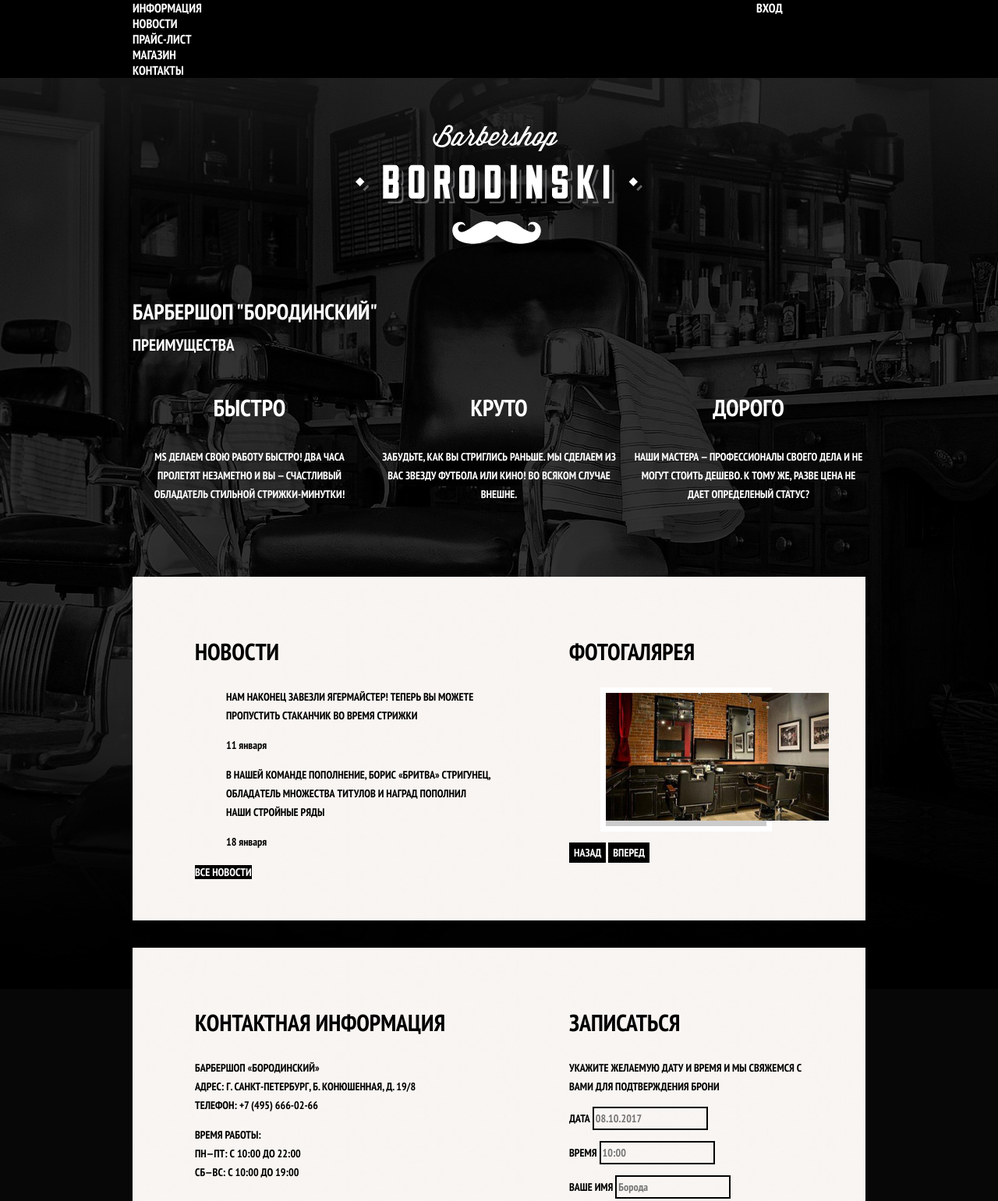
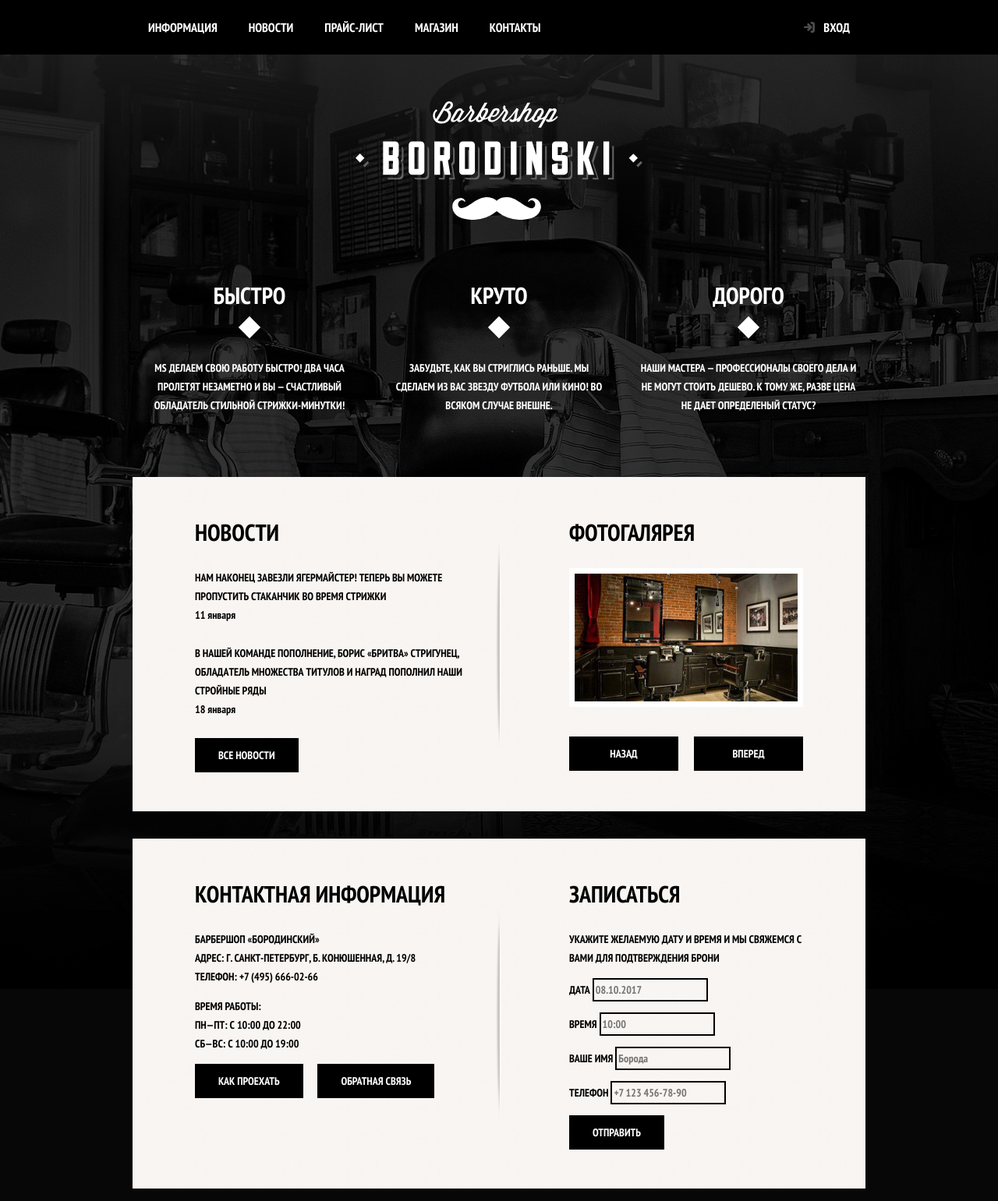
Before and after one commit to fura-ak/academy, a plain HTML site: page index.html in a window 1280 px wide. Shown: the top 1541 px of the page at 78% size. Drawn offline with Linux system fonts and the light colour scheme.

Commit message:
decoration

```diff
--- a/css/style.css
+++ b/css/style.css
@@ -21,6 +21,33 @@
     text-decoration: none;
 }
 
+img {
+    max-width: 100%;
+    height: auto;
+}
+
+/* hidden H1 */
+
+.visually-hidden:not(:focus):not(:active),
+input[type="checkbox"].visually-hidden,
+input[type="radio"].visually-hidden {
+    position: absolute;
+
+    width: 1px;
+    height: 1px;
+    margin: -1px;
+    border: 0;
+    padding: 0;
+
+    white-space: nowrap;
+
+    clip-path: inset(100%);
+    clip: rect(0 0 0 0);
+    overflow: hidden;
+}
+
+
+
 .main-navigation {
     font-size: 16px;
     line-height: 20px;
@@ -28,10 +55,29 @@
 
     background-color: #000000;
 }
+
+.site-navigation {
+    display: flex;
+    flex-wrap: wrap;
+    margin: 0;
+    padding: 0;
+    list-style: none;
+}
+
+.user-navigation {
+    margin: 0;
+    padding: 0;
+    display: flex;
+
+    max-width: 140px;
+    list-style: none;
+}
 .site-navigation, .user-navigation {
     list-style: none;
 }
 .site-navigation a, .user-navigation a {
+    padding: 25px 20px;
+    display: block;
     color: #ffffff;
 }
 
@@ -42,45 +88,68 @@
     background-color: #242424;
 }
 
+.user-navigation .login-link {
+    position: relative;
+    padding-left: 50px;
+}
+
+.login-link::before {
+    content: "";
+    width: 16px;
+    height: 18px;
+    position: absolute;
+    top: 27px;
+    left: 24px;
+    background: url("../img/login.svg") 0 0 no-repeat;
+
+    opacity: 0.3;
+}
+
+.login-link:hover::before,
+.login-link:focus::before,
+.login-link:active::before {
+    opacity: 1;
+}
+
 .features-list {
     list-style: none;
 }
 
 .features-item {
     text-align: center;
+
 }
 
 .features-item h3 {
+    position: relative;
+    margin: 0;
+    margin-bottom: 60px;
     font-size: 30px;
     line-height: 42px;
+
 }
 
-.index-columns {
-    color: #000000;
-    background: #f8f5f2 url("../img/pattern-light.jpg") 0 0 repeat;
+.features-item h3::after {
+    content: "";
+    position: absolute;
+    bottom: -30px;
+    left: 50%;
+    margin-left: -10px;
+    transform: rotate(45deg);
+    width: 20px;
+    height: 20px;
+
+    background-color: #fff;
 }
+.features-item p {
+    margin: 0 10px;
+}
+.button {
+    display: inline-block;
+    margin-right: 16px;
+    padding: 10px 30px;
 
-.index-columns h2 {
-    font-size: 30px;
-    line-height: 42px;
-}
-
-.news-list {
-    list-style: none;
-}
-
-.news-item time {
-    text-transform: none;
-}
-
-.gallery-content {
-    background-color: #cccccc;
-    border: 7px solid #ffffff;
-}
-
-.button {
     font: inherit;
-
     text-align: center;
     color: #ffffff;
     vertical-align: middle;
@@ -91,9 +160,91 @@
 
 .button:hover,
 .button:focus,
-.button:active, {
+.button:active {
     background-color: #663d15;
 }
+
+.button.disabled,
+.button:disabled {
+    cursor: default;
+    opacity: 0.5;
+    background-color: #000000;
+}
+
+
+
+
+.index-columns {
+    display: flex;
+    justify-content: space-between;
+    padding: 50px 80px;
+    margin-bottom: 35px;
+    color: #000000;
+    background-image: url("../img/line.png"), url("../img/pattern-light.jpg");
+    background-color: #f8f5f2;
+    background-position: center, 0 0;
+    background-repeat: no-repeat, repeat;
+}
+
+.index-columns h2 {
+    margin: 0;
+    margin-bottom: 25px;
+    font-size: 30px;
+    line-height: 42px;
+}
+
+
+.news-list {
+    margin: 0;
+    margin-bottom: 25px;
+    padding: 0;
+    list-style: none;
+}
+
+.news-item {
+    margin-bottom: 25px;
+}
+.news-item p {
+    margin: 0;
+}
+
+.news-item time {
+    text-transform: none;
+}
+
+.gallery-container {
+    position: relative;
+    height: 260px;
+}
+
+.gallery-content {
+    height: 164px;
+    margin: 0;
+
+    background-color: #cccccc;
+    border: 7px solid #ffffff;
+}
+.gallery-content img {
+    width: 286px;
+    height: 164px;
+}
+.gallery-button {
+    box-sizing: border-box;
+    position: absolute;
+    bottom: 0;
+    width: 140px;
+    margin: 0;
+}
+
+.gallery-button-back {
+    left: 0;
+}
+
+.gallery-button-next {
+    right: 0;
+}
+
+
 
 .appointment-item input {
     font: inherit;
@@ -367,20 +518,6 @@
     padding: 23px 20px;
 }
 
-.site-navigation {
-    margin: 0;
-    padding: 0;
-    width: 620px;
-    list-style: none;
-}
-
-.user-navigation {
-    margin: 0;
-    padding: 0;
-    width: 140px;
-    list-style: none;
-}
-
 .inner-page .user-navigation {
     margin-left: auto;
 }
--- a/index.html
+++ b/index.html
@@ -25,9 +25,7 @@
                 <li><a href="contacts.html">Контакты</a></li>
             </ul>
             <ul class="user-navigation">
-                <li class="login-link">
-                <a class="login-link" href="login.html">Вход</a>
-                </li>
+                <li><a class="login-link" href="login.html">Вход</a></li>
             </ul>
                 </div>
             </div>
@@ -74,12 +72,14 @@
 
         <section class="gallery">
             <h2>Фотогалярея</h2>
+            <div class="gallery-container">
             <figure class="gallery-content">
                 <a href="#"><img src="img/studio.jpg" alt="Интерьер" width="286" height="164"></a>
             </figure>
 
             <button class="button gallery-button gallery-button-back" type="button">Назад</button>
             <button class="button gallery-button gallery-button-next" type="button">Вперед</button>
+        </div>
         </section>
     </div>
 
@@ -92,6 +92,8 @@
         <p>ВРЕМЯ РАБОТЫ: <br>
              ПН—ПТ: С 10:00 ДО 22:00<br>
                 СБ—ВС: С 10:00 ДО 19:00</p>
+                <a href="#" class="button">Как проехать</a>
+                <a href="#" class="button">Обратная связь</a>
     </section>
 
     <section class="appointment">
```
Also changed, not shown: img/line.png (added).
